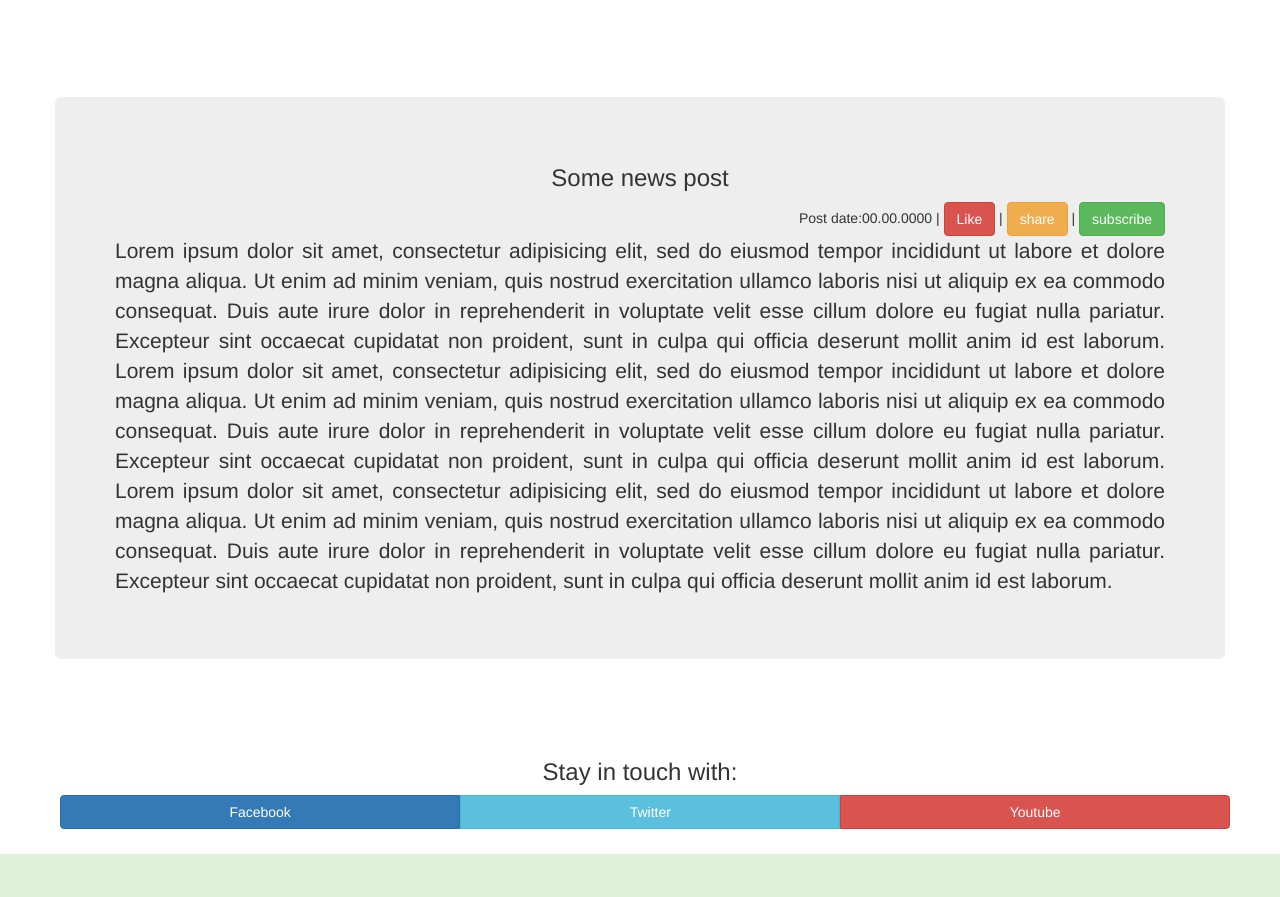
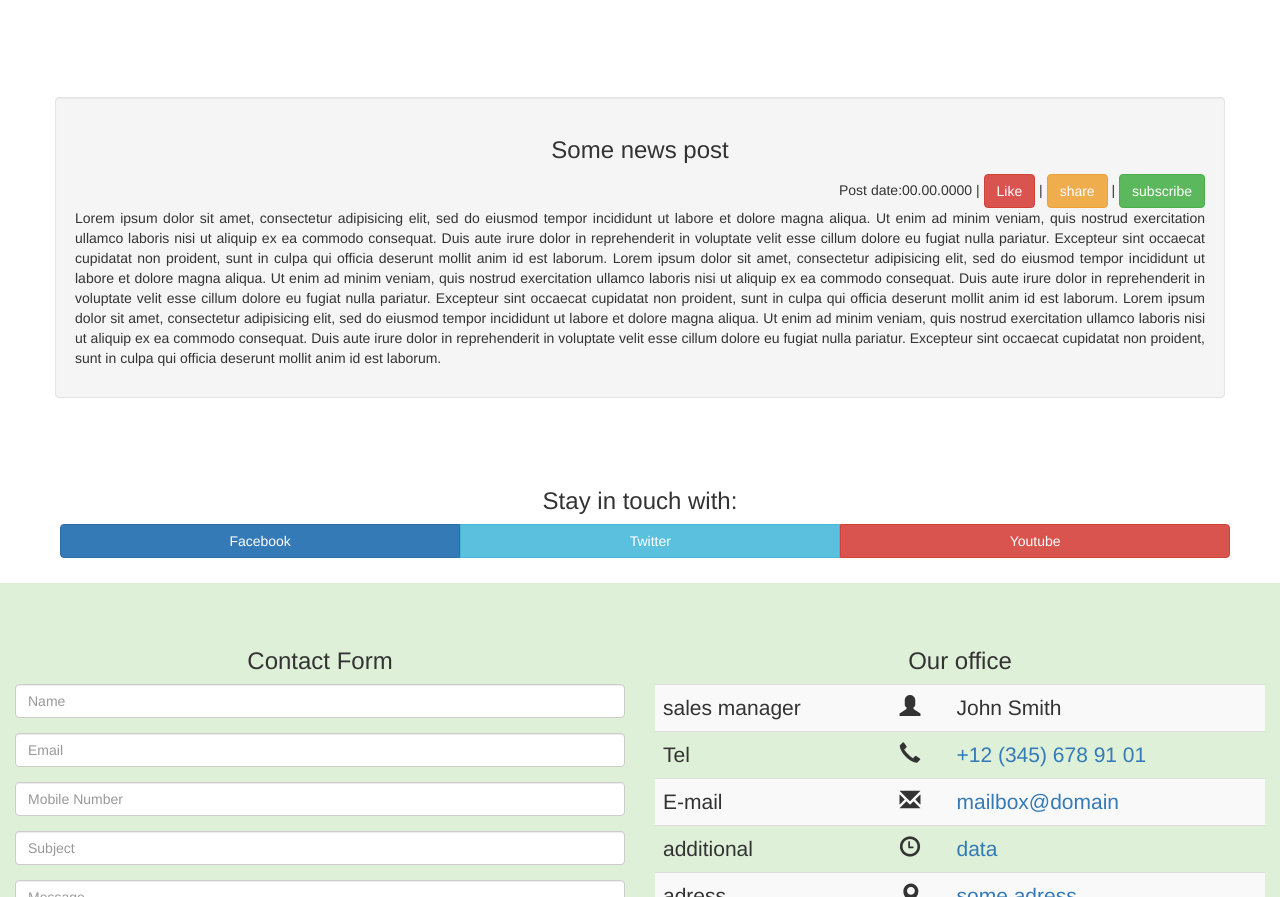
Before and after one commit to denhnatiuk/simple-bs, a website: page app/view/index.html in a window 1280 px wide. Shown: the part 1241-2138 px from the top of the page. Drawn offline with nearby package versions, Linux system fonts and the light colour scheme; files that its build step writes are made by us from their sources.

Commit message:
structure

```diff
--- a/app/view/index.html
+++ b/app/view/index.html
@@ -324,7 +324,7 @@
     </div>
     <div id="section4" class="section container posts">
       <div class="row news">
-        <div class="jumbotron">
+        <div class="well">
           <h3 class="text-center news-post-header">Some news post</h3>
           <div class="news-tagline text-right">
             <span class="post-date">Post date:00.00.0000</span>
```
